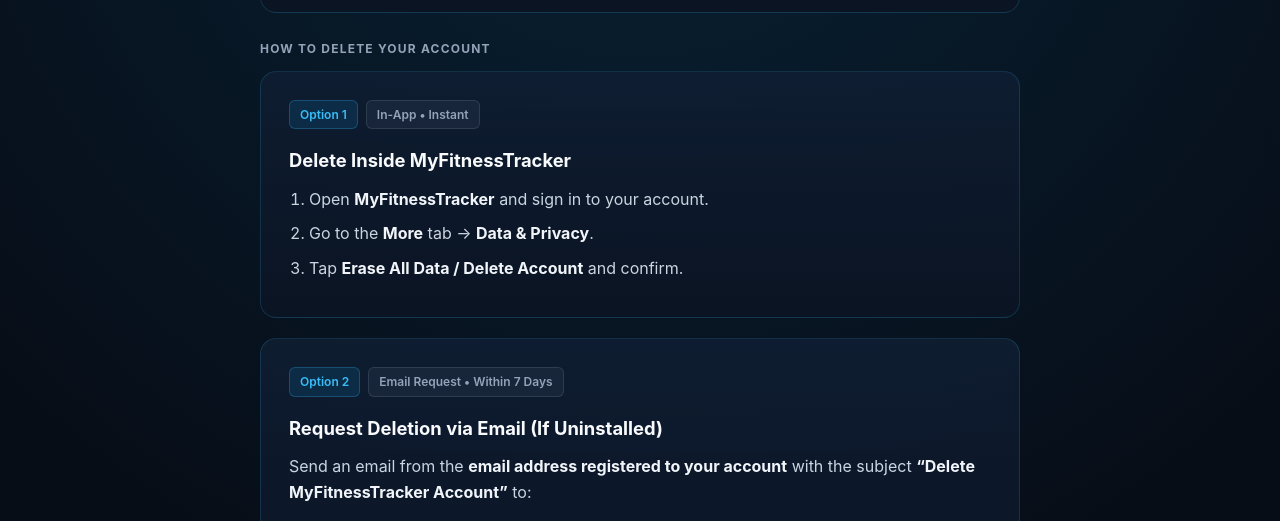
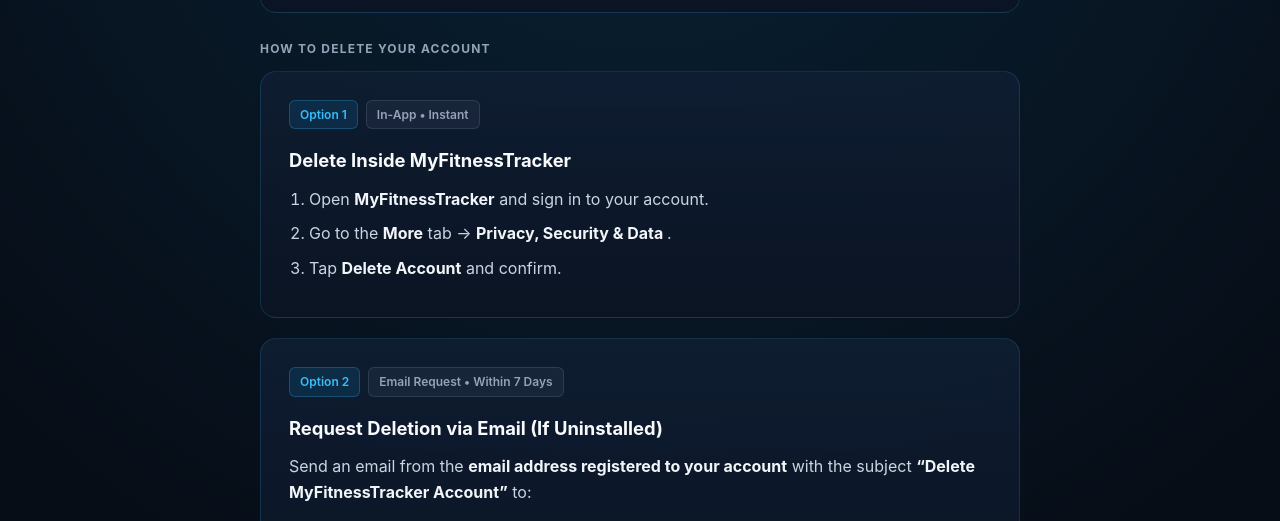
Before and after one commit to androiddevloper-bot/androiddevloper-bot.github.io, a plain HTML site: page myfitnesstracker/delete-account.html in a window 1280 px wide. Shown: the part 249-770 px from the top of the page. Drawn offline with Linux system fonts and the light colour scheme.

Commit message:
Update delete-account.html

```diff
--- a/myfitnesstracker/delete-account.html
+++ b/myfitnesstracker/delete-account.html
@@ -191,8 +191,8 @@
       <h2>Delete Inside MyFitnessTracker</h2>
       <ol>
         <li>Open <strong>MyFitnessTracker</strong> and sign in to your account.</li>
-        <li>Go to the <strong>More</strong> tab &rarr; <strong>Data &amp; Privacy</strong>.</li>
-        <li>Tap <strong>Erase All Data / Delete Account</strong> and confirm.</li>
+        <li>Go to the <strong>More</strong> tab &rarr; <strong>Privacy, Security &amp; Data  </strong>.</li>
+        <li>Tap <strong> Delete Account</strong> and confirm.</li>
       </ol>
     </div>
 
```
